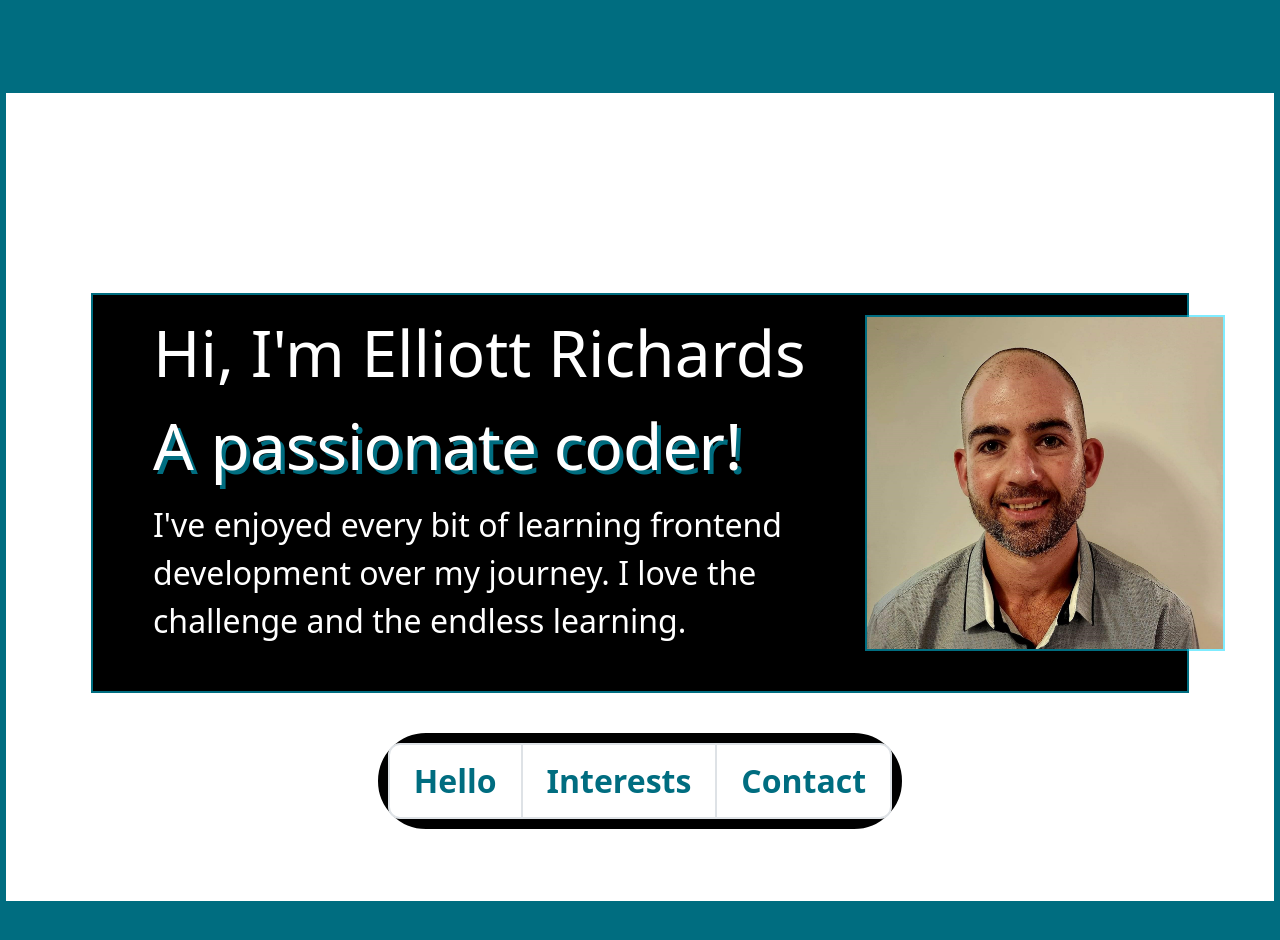
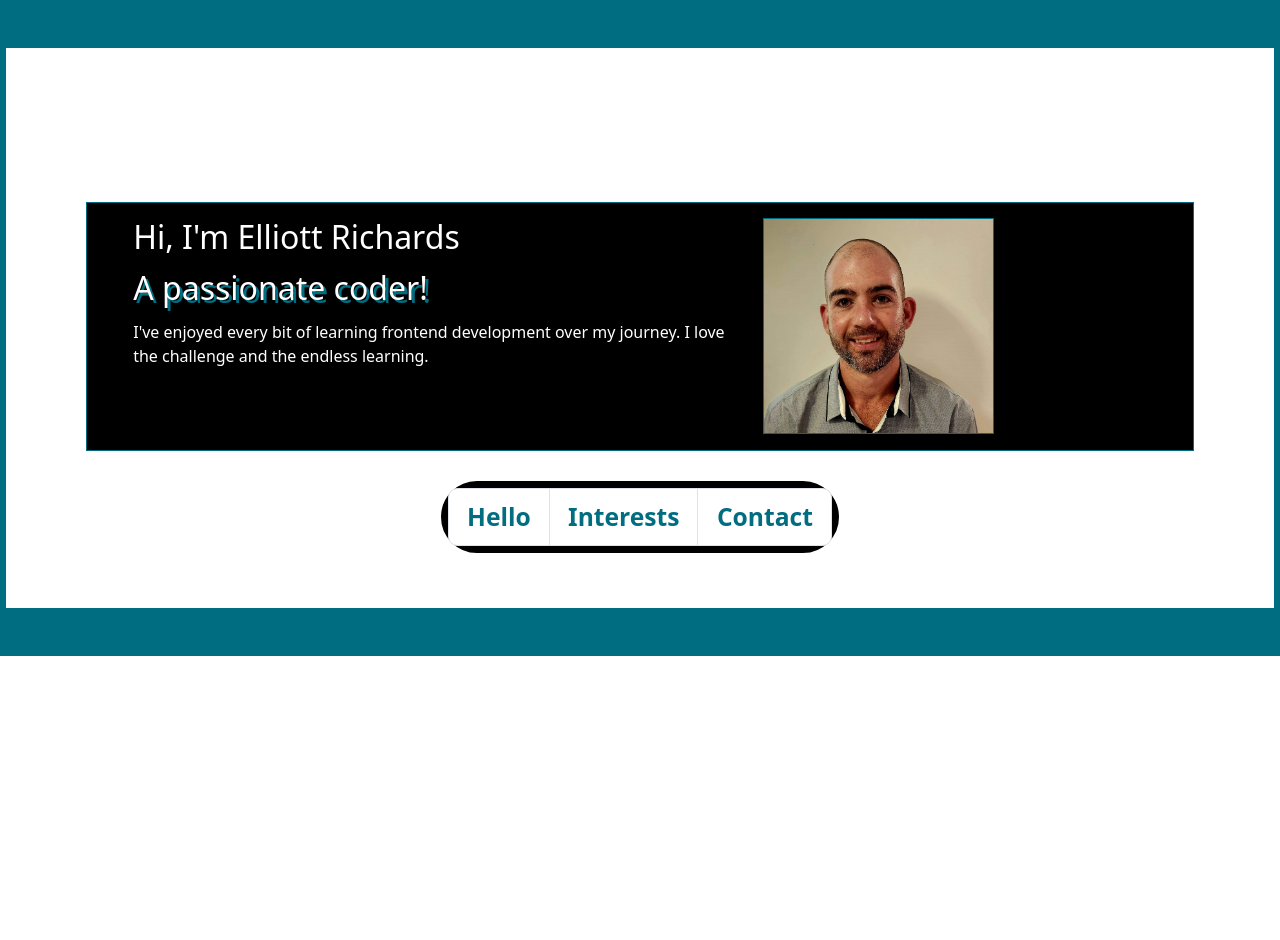
Before and after one commit to Erichards01/Elliott-Richards, a React (Create React App) app: page / in a window 1280 px wide. Shown: the top 940 px of the page. After the commit the page ends 800 px from the top, so only its background shows below. Built offline with nearby package versions, Linux system fonts and the light colour scheme.

Commit message:
landscape phone media change

```diff
--- a/src/App.css
+++ b/src/App.css
@@ -89,7 +89,7 @@ nav {
   padding: 20px;
 }
 
-@media only screen and (max-width: 767px) {
+@media (orientation: portrait) and (max-width: 767px) {
   .aboutHeader {
     max-height: 100%;
     max-width: 200px;
@@ -137,33 +137,8 @@ nav {
     scale: 0.8;
   }
 }
-/*
-@media only screen and (min-width: 350px) {
-  .aboutHeader {
-    min-width: 420px;
-  }
 
-  .container {
-    font-size: 60% !important;
-  }
-  .aboutHeader h1 {
-    font-size: 200%;
-  }
-  .aboutHeader h2 {
-    font-size: 200%;
-  }
-
-  .col1 {
-    width: 50% !important;
-  }
-  .col2 {
-    width: 50% !important;
-  }
-  .aboutHeader img {
-    max-width: 150px !important;
-    max-height: auto !important;
-  }
-} */
+/* @media only screen and (min-width: 350px)  */
 
 @media only screen and (min-width: 767px) {
   /* .container {
@@ -196,3 +171,37 @@ nav {
 
 @media (min-width: 1400px) {
 }  */
+@media (orientation: landscape) {
+  html {
+    zoom: 100%;
+  }
+  .col1 {
+    width: 67% !important;
+  }
+  .col2 {
+    width: 33% !important;
+  }
+
+  .aboutHeader img {
+    max-width: 150px !important;
+  }
+  /* .aboutHeader {
+    max-width: 100%;
+  } */
+  .container {
+    font-size: 65% !important;
+    /* max-width: 100% !important; */
+  }
+  .aboutHeader h1 {
+    font-size: 200%;
+  }
+  .aboutHeader h2 {
+    font-size: 200%;
+  }
+  .row {
+    width: 90%;
+  }
+  main {
+    zoom: 154%;
+  }
+}
```
